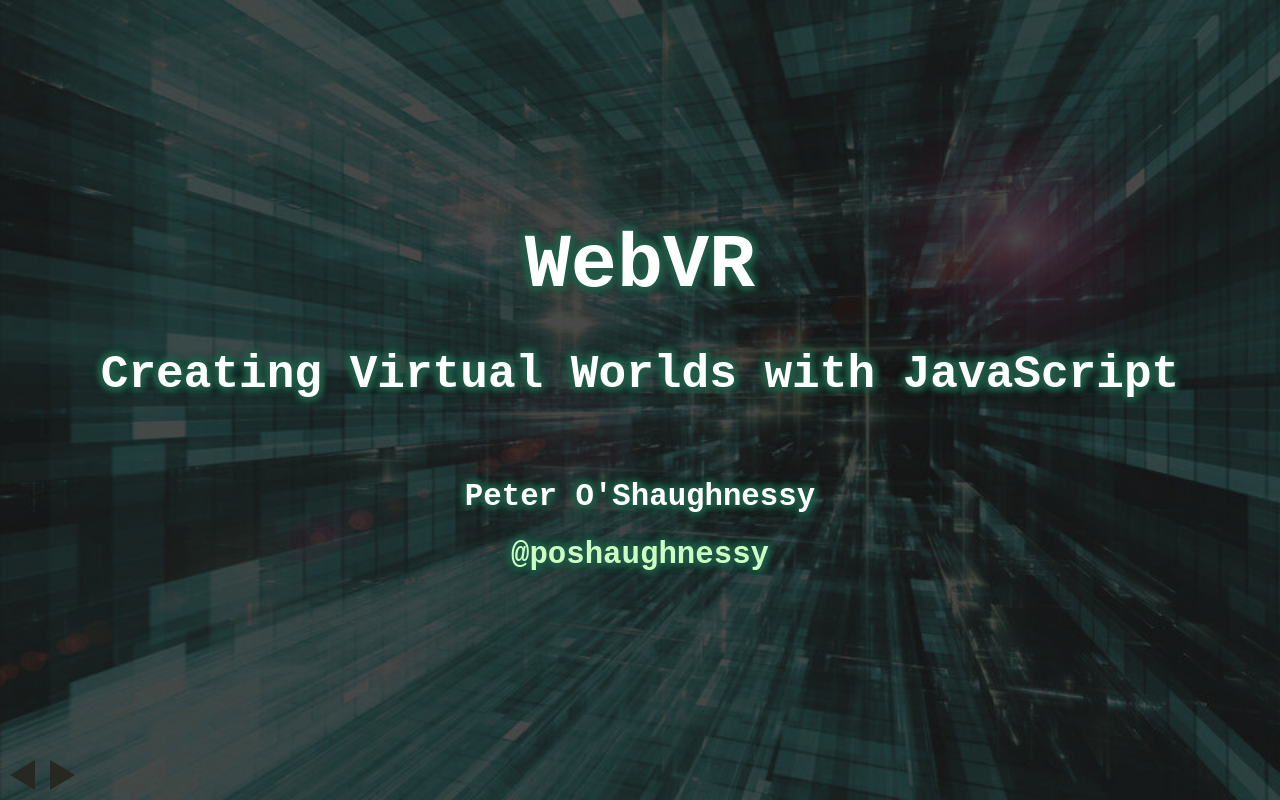
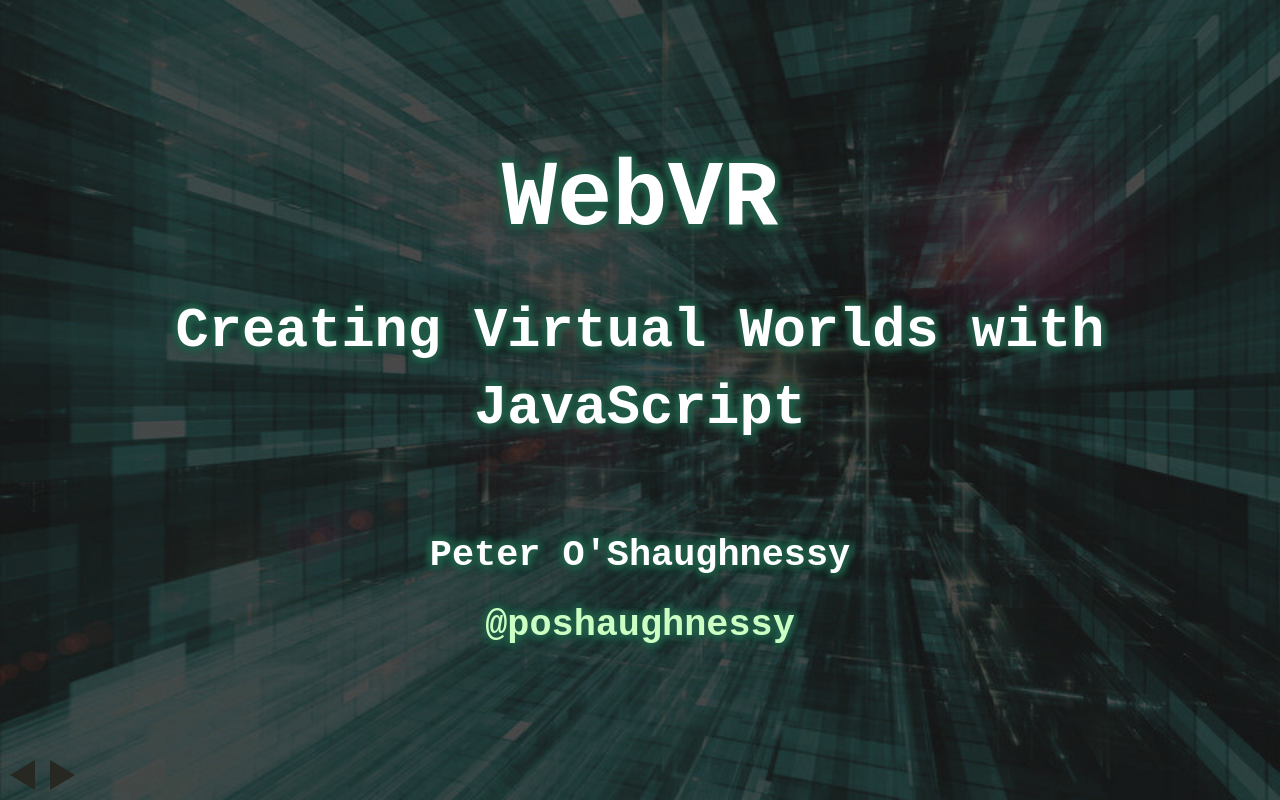
Before and after one commit to poshaughnessy/js-monthly-sep-2016-webvr, a plain HTML site: page index.html in a window 1280 px wide. Drawn offline with Linux system fonts and the light colour scheme.

Commit message:
Slide stylign

```diff
--- a/index.html
+++ b/index.html
@@ -359,159 +359,6 @@ github.com style (c) Vasily Polovnyov <vast@whiteants.net>
  * Based on github.com/sjaakvandenberg/cleaver-dark
  */
 
-/* Local Fonts */
-@font-face {
-  font-family: 'Open Sans';
-  font-style: normal;
-  font-weight: 300;
-  src: url('fonts/opensans/300.woff2') format('woff2'),
-  url('fonts/opensans/300.woff') format('woff');
-}
-
-@font-face {
-  font-family: 'Open Sans';
-  font-style: normal;
-  font-weight: 400;
-  src: url('fonts/opensans/400.woff2') format('woff2'),
-  url('fonts/opensans/400.woff') format('woff');
-}
-
-@font-face {
-  font-family: 'Open Sans';
-  font-style: normal;
-  font-weight: 600;
-  src: url('fonts/opensans/600.woff2') format('woff2'),
-  url('fonts/opensans/600.woff') format('woff');
-}
-
-@font-face {
-  font-family: 'Open Sans';
-  font-style: normal;
-  font-weight: 700;
-  src: url('fonts/opensans/700.woff2') format('woff2'),
-  url('fonts/opensans/700.woff') format('woff');
-}
-
-@font-face {
-  font-family: 'Open Sans';
-  font-style: normal;
-  font-weight: 800;
-  src: url('fonts/opensans/800.woff2') format('woff2'),
-  url('fonts/opensans/800.woff') format('woff');
-}
-
-@font-face {
-  font-family: 'Open Sans';
-  font-style: italic;
-  font-weight: 300;
-  src: url('fonts/opensans/300i.woff2') format('woff2'),
-  url('fonts/opensans/300i.woff') format('woff');
-}
-
-@font-face {
-  font-family: 'Open Sans';
-  font-style: italic;
-  font-weight: 400;
-  src: url('fonts/opensans/400i.woff2') format('woff2'),
-  url('fonts/opensans/400i.woff') format('woff');
-}
-
-@font-face {
-  font-family: 'Open Sans';
-  font-style: italic;
-  font-weight: 600;
-  src: url('fonts/opensans/600i.woff2') format('woff2'),
-  url('fonts/opensans/600i.woff') format('woff');
-}
-
-@font-face {
-  font-family: 'Open Sans';
-  font-style: italic;
-  font-weight: 700;
-  src: url('fonts/opensans/700i.woff2') format('woff2'),
-  url('fonts/opensans/700i.woff') format('woff');
-}
-
-@font-face {
-  font-family: 'Open Sans';
-  font-style: italic;
-  font-weight: 800;
-  src: url('fonts/opensans/800i.woff2') format('woff2'),
-  url('fonts/opensans/800i.woff') format('woff');
-}
-
-@font-face {
-  font-family: 'Merriweather';
-  font-style: normal;
-  font-weight: 400;
-  src: url('fonts/merriweather/400.woff2') format('woff2'),
-  url('fonts/merriweather/400.woff') format('woff');
-}
-
-@font-face {
-  font-family: 'Merriweather';
-  font-style: normal;
-  font-weight: 700;
-  src: url('fonts/merriweather/700.woff2') format('woff2'),
-  url('fonts/merriweather/700.woff') format('woff');
-}
-
-@font-face {
-  font-family: 'Merriweather';
-  font-style: normal;
-  font-weight: 900;
-  src: url('fonts/merriweather/900.woff2') format('woff2'),
-  url('fonts/merriweather/900.woff') format('woff');
-}
-
-@font-face {
-  font-family: 'Merriweather';
-  font-style: italic;
-  font-weight: 400;
-  src: url('fonts/merriweather/400i.woff2') format('woff2'),
-  url('fonts/merriweather/400i.woff') format('woff');
-}
-
-@font-face {
-  font-family: 'Merriweather';
-  font-style: italic;
-  font-weight: 700;
-  src: url('fonts/merriweather/700i.woff2') format('woff2'),
-  url('fonts/merriweather/700i.woff') format('woff');
-}
-
-@font-face {
-  font-family: 'Merriweather';
-  font-style: italic;
-  font-weight: 900;
-  src: url('fonts/merriweather/900i.woff2') format('woff2'),
-  url('fonts/merriweather/900i.woff') format('woff');
-}
-
-@font-face {
-  font-family: 'Fira Mono';
-  font-style: normal;
-  font-weight: 400;
-  src: url('fonts/fira/400.woff2') format('woff2'),
-  url('fonts/fira/400.woff') format('woff');
-}
-
-@font-face {
-  font-family: 'Fira Mono';
-  font-style: normal;
-  font-weight: 500;
-  src: url('fonts/fira/500.woff2') format('woff2'),
-  url('fonts/fira/500.woff') format('woff');
-}
-
-@font-face {
-  font-family: 'Fira Mono';
-  font-style: normal;
-  font-weight: 700;
-  src: url('fonts/fira/700.woff2') format('woff2'),
-  url('fonts/fira/700.woff') format('woff');
-}
-
 /* Theme Styles */
 body {
   font-family: 'Courier New', sans-serif;
@@ -519,12 +366,12 @@ body {
   text-align: center;
   overflow: hidden;
   color: #fff;
-  text-shadow: 2px 2px 8px #225c48,
-    -2px -2px 8px #225c48,
-    2px -2px 8px #225c48,
-    -2px 2px 8px #225c48,
-    0 -2px 8px #225c48,
-    0 2px 8px #225c48
+  text-shadow: 2px 2px 8px #333,
+    -2px -2px 8px #333,
+    2px -2px 8px #333,
+    -2px 2px 8px #333,
+    0 -2px 8px #333,
+    0 2px 8px #333
 }
 
 html,
@@ -545,11 +392,11 @@ body {
   width: 100%;
   height: 100%;
   box-sizing: border-box;
+  background-color: #111;
+  background-size: 100% 100%;
   display: flex;
   align-items: center;
   justify-content: center;
-  background-color: #111;
-  background-size: 100% 100%;
 }
 
 .slide-content {
@@ -558,7 +405,7 @@ body {
   max-height: 100%;
   padding: 0;
   margin: 0 auto;
-  font-size: 100%;
+  font-size: 120%;
   font-weight: bold;
   line-height: 1.375;
   overflow: hidden;
@@ -566,6 +413,12 @@ body {
 
 .slide-content h2:first-child {
   margin-top: 0.6em;
+}
+
+.full-height {
+  box-sizing: border-box;
+  height: 100vh;
+  padding: 5vh;
 }
 
 .no-margin {
@@ -635,12 +488,6 @@ img {
   border-left-color: #272822;
 }
 
-h1,
-h2,
-h3 {
-  font-family: 'Courier New', serif;
-}
-
 h1 {
   margin: 0 0 0.5em 0;
   font-size: 250%;
@@ -652,12 +499,6 @@ h2 {
   font-size: 150%;
   font-weight: bold;
   line-height: 1.4;
-}
-
-h2.vertical-center {
-  font-size: 180%;
-  position: relative;
-  top: -0.5em;
 }
 
 h3 {
@@ -905,6 +746,12 @@ pre .xml .cdata {
 
 #slide-1 {
   background-image: url(images/lights-of-city-green-dark.jpg);
+  text-shadow: 2px 2px 8px #225c48,
+  -2px -2px 8px #225c48,
+  2px -2px 8px #225c48,
+  -2px 2px 8px #225c48,
+  0 -2px 8px #225c48,
+  0 2px 8px #225c48
 }
 
 #slide-1 h1 {
@@ -988,16 +835,19 @@ pre .xml .cdata {
   </div>
 
   <div class="slide" id="slide-1">
-    <section class="slide-content"><h1 id="webvr">WebVR</h1>
-<h2 id="creating-virtual-worlds-with-javascript">Creating Virtual Worlds with JavaScript</h2>
+    <section class="slide-content"><h1>WebVR</h1>
+
+<h2>Creating Virtual Worlds with JavaScript</h2>
+
 <div class="contact">
   <p>Peter O&#39;Shaughnessy</p>
   <p><a href="https://twitter.com/poshaughnessy">@poshaughnessy</a></p>
 </div></section>
   </div>
   <div class="slide hidden" id="slide-2">
-    <section class="slide-content"><h2 id="we-re-on-the-edge-of-something-">We&#39;re on the edge of something...</h2>
-</section>
+    <section class="slide-content"><div class="full-height">
+    <h2>We&#39;re on the edge of something...</h2>
+</div></section>
   </div>
   <div class="slide hidden" id="slide-3">
     <section class="slide-content"><h1>Thanks!</h1>
```
